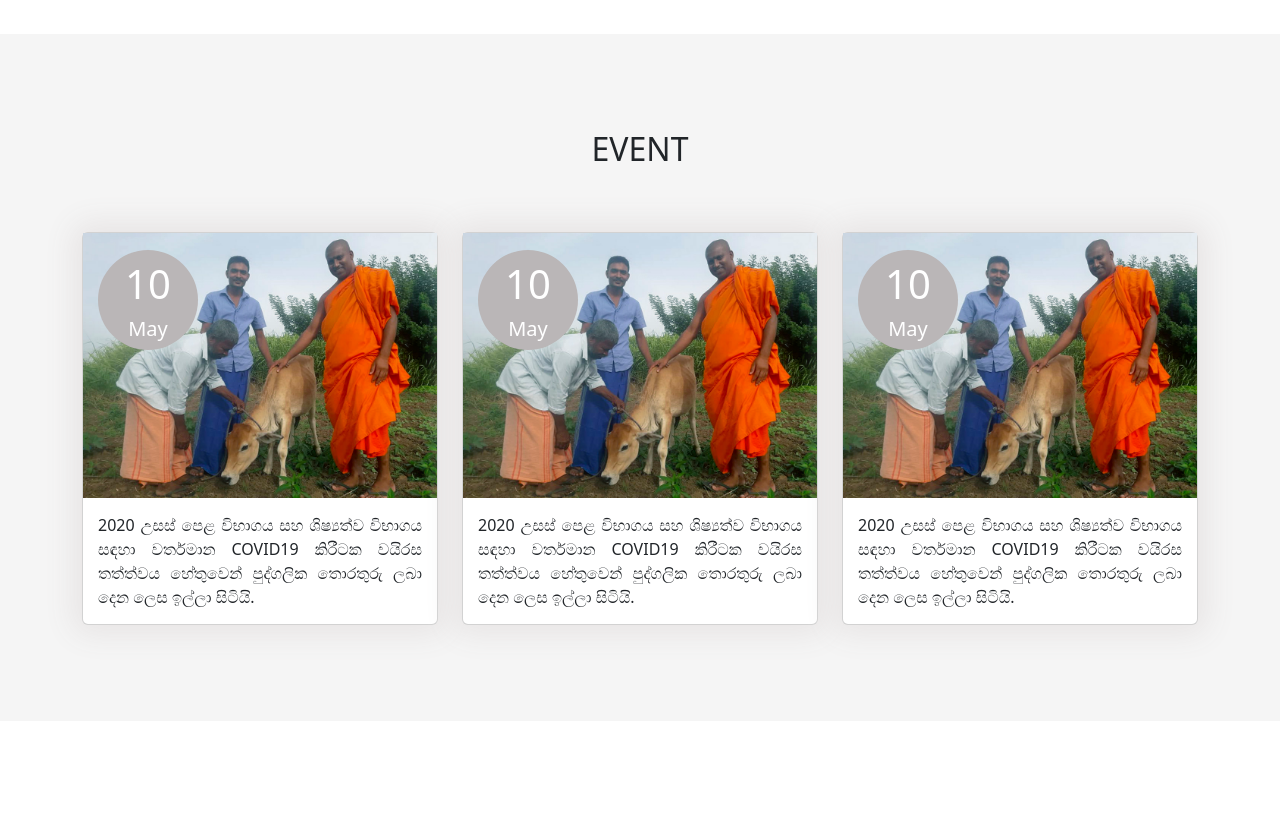
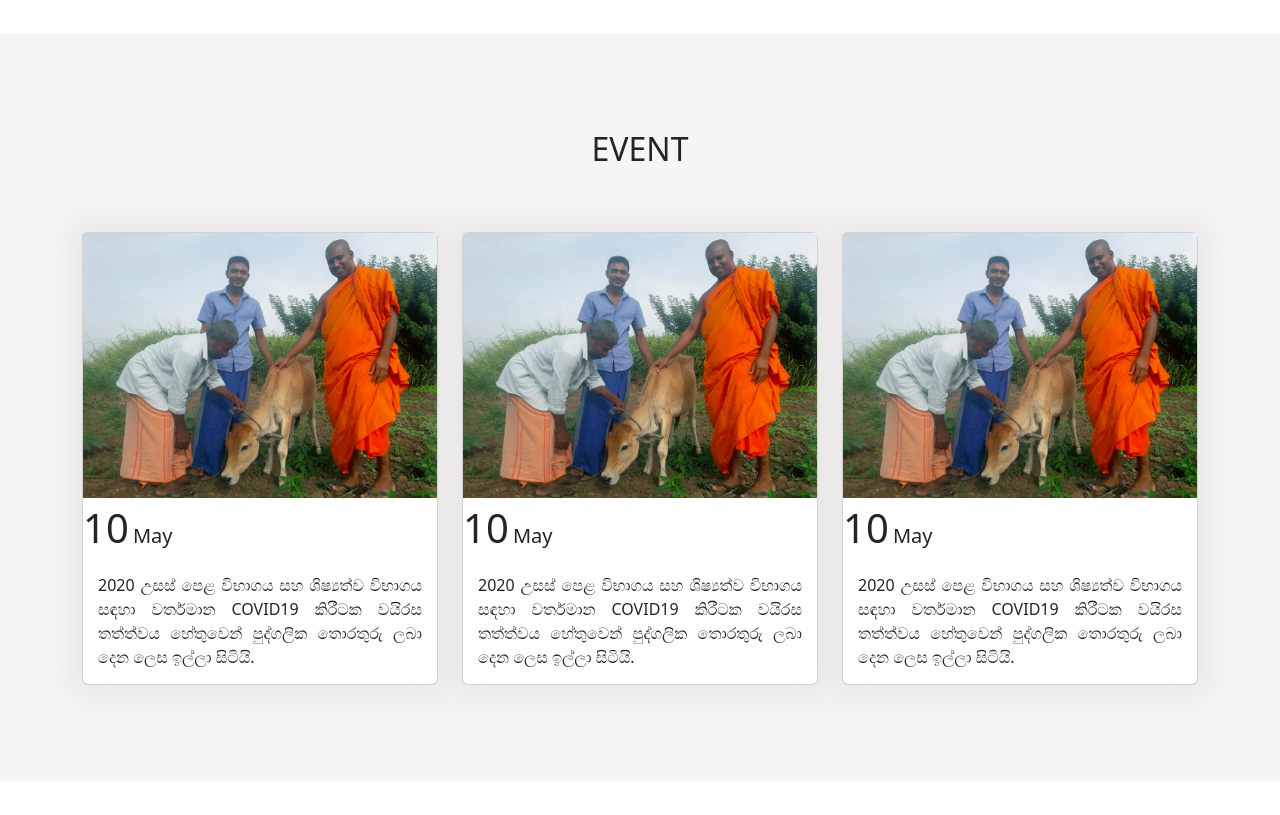
Before and after one commit to NelushaEkanayake/ghanodaya-temple, a PHP site: page / in a window 1280 px wide. Shown: the part 1363-2178 px from the top of the page. Run offline with PHP 8.4, Linux system fonts and the light colour scheme; style sheets or scripts are compiled from the project's sources; some libraries are stand-ins or nearby versions.

Commit message:
event css

```diff
--- a/asset/css/shani.css
+++ b/asset/css/shani.css
@@ -1,17 +1,4 @@
 /* ======================= EVENT ==================*/
-#event .post-item-date {
-  position: absolute;
-  background: #bab6b7;
-  color: #fff;
-  top: 17px;
-  left: 15px;
-  text-align: center;
-  padding: 4px 8px 8px;
-  border-radius: 100%;
-  width: 100px;
-  height: 100px;
-}
-
 #event .post-item-date .day {
   font-size: 40px;
 }
--- a/asset/css/shani.scss
+++ b/asset/css/shani.scss
@@ -2,17 +2,6 @@
 #event {
 
     .post-item-date {
-      position: absolute;
-      background: #bab6b7;
-      color: #fff;
-      top: 17px;
-      left: 15px;
-      text-align: center;
-      padding: 4px 8px 8px;
-      border-radius: 100%;
-      width: 100px;
-      height: 100px;
-
       .day {
         font-size: 40px;
       }
```
Also changed, not shown: 1 other file.
